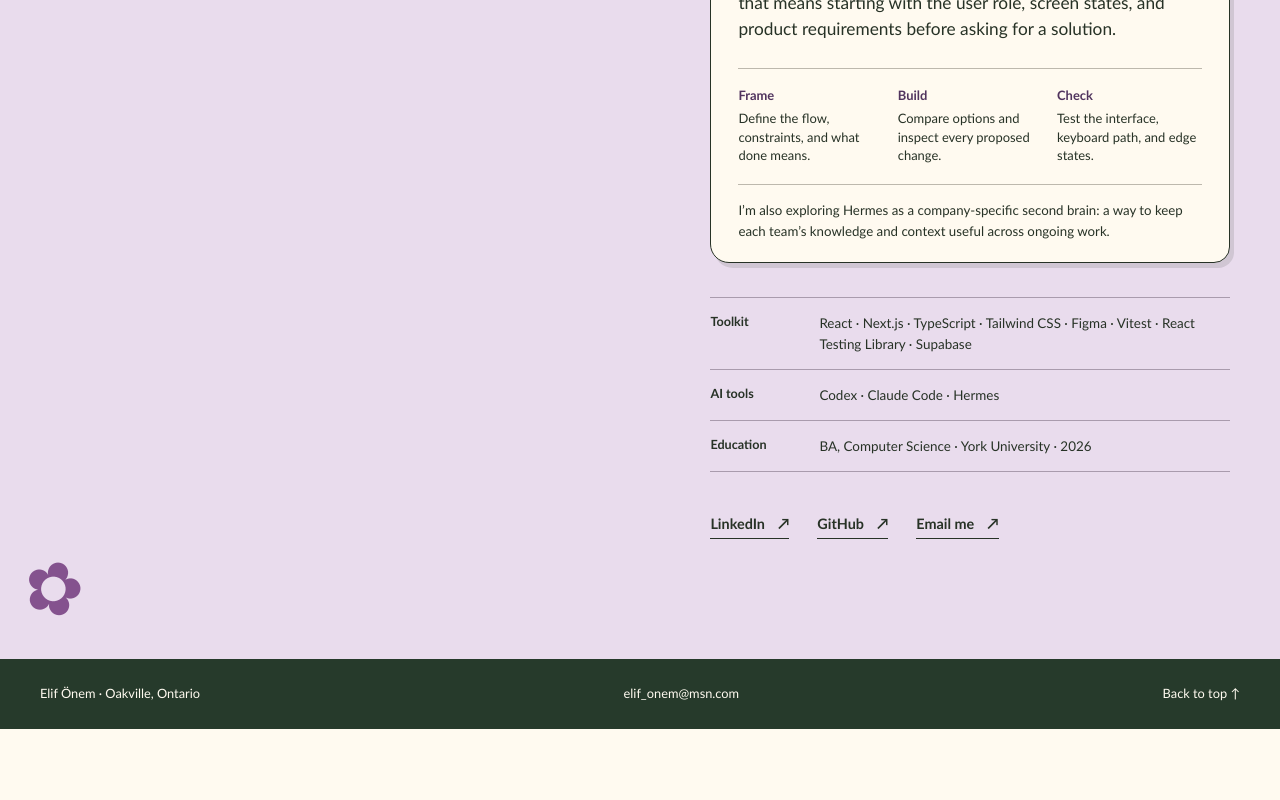
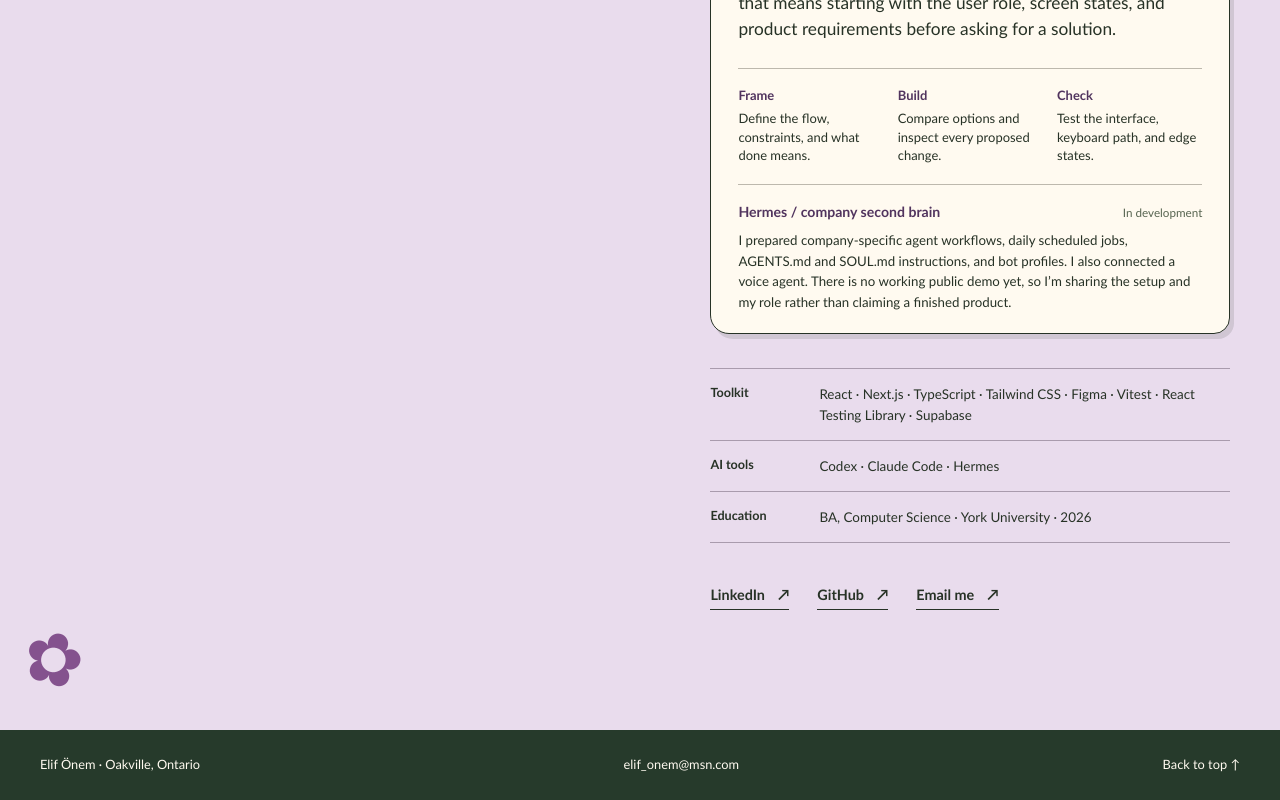
Before and after one commit to elfnronm/personalwebsite, a React (Create React App) app: page / in a window 1280 px wide. Shown: the part 5548-6348 px from the top of the page. Before the commit the page ends 6277 px from the top, so only its background shows below. Built offline with nearby package versions, Linux system fonts and the light colour scheme.

Commit message:
Detail Hermes second brain contribution

```diff
--- a/src/App.css
+++ b/src/App.css
@@ -1305,12 +1305,25 @@ a:focus-visible {
   color: #51345e;
 }
 
-.ai-workflow .ai-workflow__note {
-  margin: 19px 0 0;
-  padding-top: 15px;
+.ai-workflow__project {
+  margin-top: 19px;
+  padding-top: 16px;
   border-top: 1px solid #bdb8ad;
-  font-size: .83rem;
-}
+}
+
+.ai-workflow__project-heading {
+  display: flex;
+  flex-wrap: wrap;
+  align-items: baseline;
+  justify-content: space-between;
+  gap: 4px 12px;
+  margin-bottom: 7px;
+  font-size: .88rem;
+}
+
+.ai-workflow__project-heading strong { color: #51345e; }
+.ai-workflow__project-heading span { color: #586551; font-size: .73rem; }
+.ai-workflow__project p { margin-bottom: 0; font-size: .83rem; }
 
 @media (max-width: 640px) {
   .ai-workflow { padding: 21px 19px 17px; }
--- a/src/App.js
+++ b/src/App.js
@@ -379,11 +379,19 @@ function Home() {
                 <li><strong>Build</strong><span>Compare options and inspect every proposed change.</span></li>
                 <li><strong>Check</strong><span>Test the interface, keyboard path, and edge states.</span></li>
               </ol>
-              <p className="ai-workflow__note">
-                I’m also exploring Hermes as a company-specific second brain:
-                a way to keep each team’s knowledge and context useful across
-                ongoing work.
-              </p>
+              <div className="ai-workflow__project">
+                <div className="ai-workflow__project-heading">
+                  <strong>Hermes / company second brain</strong>
+                  <span>In development</span>
+                </div>
+                <p>
+                  I prepared company-specific agent workflows, daily scheduled
+                  jobs, AGENTS.md and SOUL.md instructions, and bot profiles. I
+                  also connected a voice agent. There is no working public demo
+                  yet, so I’m sharing the setup and my role rather than claiming
+                  a finished product.
+                </p>
+              </div>
             </div>
             <div className="about-facts">
               <div>
```
